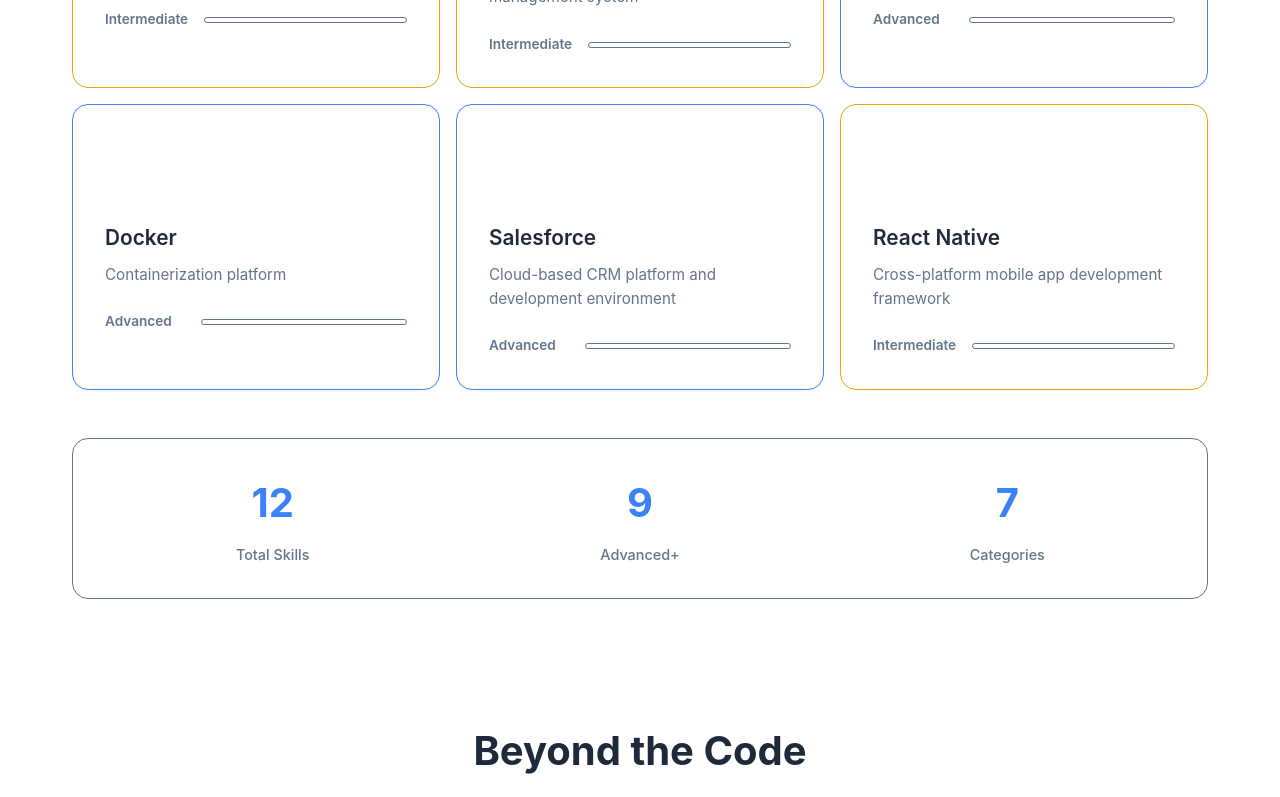
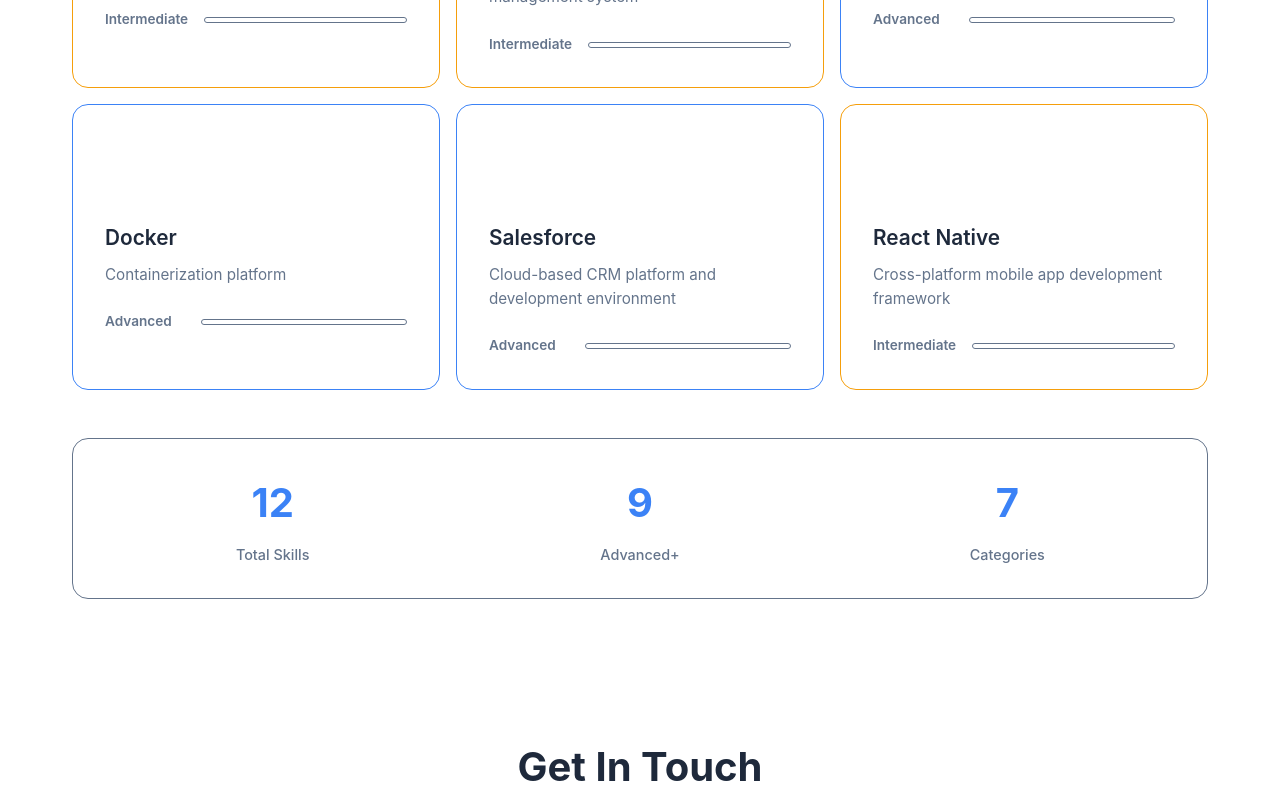
Before and after one commit to jobet1130/personal-portfolio, a Vue app: page / in a window 1280 px wide. Shown: the part 2000-2797 px from the top of the page. Built offline with nearby package versions, Linux system fonts and the light colour scheme.

Commit message:
refactor: remove personal interests section and simplify workflow config
- Remove PersonalInterests component from Home page as it's no longer needed
- Simplify YAML array formatting in CI/CD workflow for better readability

```diff
--- a/src/pages/Home.vue
+++ b/src/pages/Home.vue
@@ -3,9 +3,6 @@
     <Hero />
     <div class="section-spacing">
       <Skills />
-    </div>
-    <div class="section-spacing">
-      <PersonalInterests />
     </div>
     <div class="section-spacing">
       <Contact />
@@ -16,7 +13,6 @@
 <script setup lang="ts">
 import Hero from '../components/Hero.vue'
 import Skills from '../components/Skills.vue'
-import PersonalInterests from '../components/PersonalInterests.vue'
 import Contact from '../components/Contact.vue'
 </script>
 
@@ -51,8 +47,6 @@
   margin: 0 auto;
 }
 
-
-
 @media (max-width: 768px) {
   .section-spacing {
     margin-top: 1rem;
```
